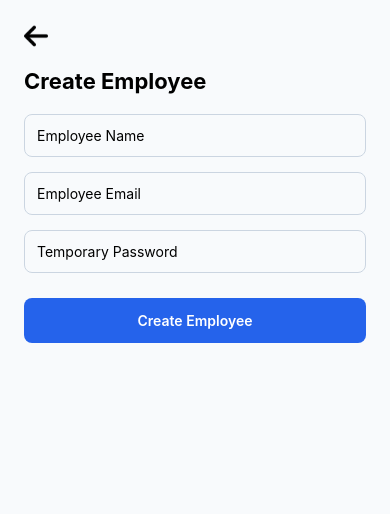
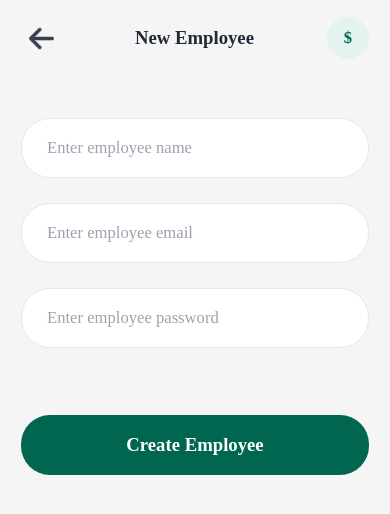
Before and after one commit to slytherin8/slyth, a React Native app in the folder slyth-app/: screen /CreateEmployee in a window 390 px wide. Shown: the top 514 px of the page. Built offline with nearby package versions, Linux system fonts and the light colour scheme; no server answers.

Commit message:
feat(CreateEmployeeScreen): Enhance form validation with field-level error states and responsive design

```diff
--- a/slyth-app/src/screens/CreateEmployeeScreen.js
+++ b/slyth-app/src/screens/CreateEmployeeScreen.js
@@ -1,3 +1,4 @@
+import React, { useState, useEffect } from "react";
 import {
   View,
   TextInput,
@@ -5,40 +6,102 @@ import {
   Text,
   StyleSheet,
   Alert,
-  ScrollView,
   Image,
-  Platform
+  Dimensions,
+  StatusBar
 } from "react-native";
-import { useState } from "react";
+import { SafeAreaProvider, SafeAreaView } from 'react-native-safe-area-context';
 import AsyncStorage from "../utils/storage";
-
 import { API } from "../constants/api";
 
+const { width, height } = Dimensions.get('window');
 
+// Responsive helper functions
+const getResponsiveSize = (size) => {
+  const scale = width / 375;
+  return Math.round(size * scale);
+};
 
-
-
+const getResponsiveFontSize = (size) => {
+  const scale = width / 375;
+  const newSize = size * scale;
+  return Math.max(newSize, size * 0.85);
+};
 
 export default function CreateEmployeeScreen({ navigation }) {
   const [name, setName] = useState("");
   const [email, setEmail] = useState("");
   const [password, setPassword] = useState("");
+  const [company, setCompany] = useState({});
 
-  // 🔐 Strong password check
+  // Error states
+  const [nameError, setNameError] = useState("");
+  const [emailError, setEmailError] = useState("");
+  const [passwordError, setPasswordError] = useState("");
+
+  useEffect(() => {
+    fetchCompany();
+  }, []);
+
+  const fetchCompany = async () => {
+    const token = await AsyncStorage.getItem("token");
+    if (!token) return;
+
+    try {
+      const res = await fetch(`${API}/api/auth/company`, {
+        headers: { Authorization: `Bearer ${token}` }
+      });
+      const data = await res.json();
+      setCompany(data);
+    } catch (err) {
+      console.log("COMPANY FETCH ERROR", err);
+      setCompany({});
+    }
+  };
+
+  // Validation functions
+  const validateEmail = (email) => {
+    const emailRegex = /^[^\s@]+@[^\s@]+\.[^\s@]+$/;
+    return emailRegex.test(email.trim());
+  };
+
   const isStrongPassword = (password) => {
     return /^(?=.*[a-z])(?=.*[A-Z])(?=.*\d)(?=.*[@$!%*?&]).{8,}$/.test(password);
   };
 
+  const clearErrors = () => {
+    setNameError("");
+    setEmailError("");
+    setPasswordError("");
+  };
+
   const createEmployee = async () => {
-    if (!name || !email || !password) {
-      return Alert.alert("All fields are required");
+    clearErrors();
+
+    // Validation
+    if (!name.trim()) {
+      setNameError("Employee name is required");
+      return;
+    }
+
+    if (!email.trim()) {
+      setEmailError("Employee email is required");
+      return;
+    }
+
+    if (!validateEmail(email)) {
+      setEmailError("Please enter a valid email address");
+      return;
+    }
+
+    if (!password.trim()) {
+      setPasswordError("Employee password is required");
+      return;
     }
 
     if (!isStrongPassword(password)) {
-      return Alert.alert(
-        "Weak Password",
-        "Password must be at least 8 characters and include uppercase, lowercase, number, and special character."
-      );
+      setPasswordError("Password must contain at least 8 characters, including uppercase, lowercase, number, and special character");
+      return;
     }
 
     const token = await AsyncStorage.getItem("token");
@@ -50,19 +113,9 @@ export default function CreateEmployeeScreen({ navigation }) {
     try {
       const payload = JSON.parse(atob(token.split('.')[1]));
       console.log("Current user from token:", payload);
-      console.log("User role:", payload.role);
-      console.log("User ID:", payload.id);
 
       if (payload.role !== 'admin') {
-        return Alert.alert(
-          "Access Denied",
-          "You need admin privileges. Please login as admin.",
-          [
-            { text: "Create Admin Account", onPress: createTestAdmin },
-            { text: "Go to Login", onPress: () => navigation.navigate("Login") },
-            { text: "Cancel" }
-          ]
-        );
+        return Alert.alert("Access Denied", "You need admin privileges to create employees.");
       }
     } catch (e) {
       console.log("Invalid token format:", e);
@@ -77,7 +130,11 @@ export default function CreateEmployeeScreen({ navigation }) {
           "Content-Type": "application/json",
           Authorization: `Bearer ${token}`
         },
-        body: JSON.stringify({ name, email, password })
+        body: JSON.stringify({
+          name: name.trim(),
+          email: email.trim().toLowerCase(),
+          password: password.trim()
+        })
       });
 
       console.log("Response status:", res.status);
@@ -88,150 +145,220 @@ export default function CreateEmployeeScreen({ navigation }) {
         console.log("BACKEND ERROR:", data);
 
         if (res.status === 403) {
-          return Alert.alert(
-            "Access Denied",
-            "You need admin privileges to create employees. Please login as admin.",
-            [
-              { text: "Create Admin Account", onPress: createTestAdmin },
-              { text: "Go to Login", onPress: () => navigation.navigate("Login") },
-              { text: "Cancel" }
-            ]
-          );
+          return Alert.alert("Access Denied", "You need admin privileges to create employees.");
+        }
+
+        if (res.status === 409 || data.message?.includes("already exists") || data.message?.includes("already registered")) {
+          setEmailError("Email already registered");
+          return;
         }
 
         return Alert.alert("Error", data.message || "Failed to create employee");
       }
 
-
-      Alert.alert("Success", "Employee created successfully ✅");
-
+      Alert.alert("Success! 🎉", "Employee created successfully", [
+        {
+          text: "OK",
+          onPress: () => {
             // Reset form
             setName("");
             setEmail("");
             setPassword("");
+            // Navigate back to dashboard
+            navigation.goBack();
+          }
+        }
+      ]);
+
     } catch (error) {
       console.log("Network error:", error);
-      Alert.alert("Network Error", "Please check if the server is running.");
-    }
-  };
-
-  const createTestAdmin = async () => {
-    try {
-      const response = await fetch(`${API}/api/auth/admin-signup`, {
-        method: "POST",
-        headers: { "Content-Type": "application/json" },
-        body: JSON.stringify({
-          companyName: "Test Company",
-          email: "admin@test.com",
-          password: "Admin123!",
-          logo: null
-        })
-      });
-
-      const data = await response.json();
-      if (response.ok) {
-        Alert.alert(
-          "Admin Created!",
-          "Test admin account created:\n\nEmail: admin@test.com\nPassword: Admin123!\n\nPlease login with these credentials.",
-          [
-            { text: "Go to Login", onPress: () => navigation.navigate("Login") }
-          ]
-        );
-      } else {
-        Alert.alert("Error", data.message);
-      }
-    } catch (error) {
-      Alert.alert("Error", error.message);
+      Alert.alert("Network Error", `Server not reachable at ${API}. Please check your connection.`);
     }
   };
 
   return (
-    <View style={styles.container}>
-      <ScrollView
-        style={styles.scrollView}
-        contentContainerStyle={styles.content}
-        showsVerticalScrollIndicator={true}
+    <SafeAreaProvider>
+      <SafeAreaView style={styles.container} edges={['top']}>
+        <StatusBar barStyle="dark-content" backgroundColor="#F5F5F5" />
+
+        {/* Header */}
+        <View style={styles.header}>
+          <TouchableOpacity
+            style={styles.backButton}
+            onPress={() => navigation.goBack()}
           >
-        {/* 🔙 Back Button */}
-        <TouchableOpacity onPress={() => navigation.goBack()}>
             <Image
               source={require("../../assets/images/back.png")}
-            style={{ width: 24, height: 24, marginBottom: 20 }}
+              style={styles.backIcon}
+              resizeMode="contain"
             />
           </TouchableOpacity>
 
-        <Text style={styles.title}>Create Employee</Text>
+          <Text style={styles.headerTitle}>New Employee</Text>
 
+          <View style={styles.companyLogoContainer}>
+            {company?.logo ? (
+              <Image source={{ uri: company.logo }} style={styles.companyLogo} />
+            ) : (
+              <View style={styles.defaultLogo}>
+                <Text style={styles.defaultLogoText}>$</Text>
+              </View>
+            )}
+          </View>
+        </View>
+
+        {/* Form Section */}
+        <View style={styles.formContainer}>
+          <View style={styles.inputContainer}>
+            {nameError ? <Text style={styles.errorText}>{nameError}</Text> : null}
             <TextInput
-          placeholder="Employee Name"
-          style={styles.input}
+              placeholder="Enter employee name"
+              placeholderTextColor="#9CA3AF"
+              style={[styles.input, nameError && styles.inputError]}
               value={name}
-          onChangeText={setName}
+              onChangeText={(text) => {
+                setName(text);
+                if (nameError) setNameError("");
+              }}
+              autoCapitalize="words"
             />
+          </View>
 
+          <View style={styles.inputContainer}>
+            {emailError ? <Text style={styles.errorText}>{emailError}</Text> : null}
             <TextInput
-          placeholder="Employee Email"
-          style={styles.input}
+              placeholder="Enter employee email"
+              placeholderTextColor="#9CA3AF"
+              style={[styles.input, emailError && styles.inputError]}
               value={email}
-          onChangeText={setEmail}
+              onChangeText={(text) => {
+                setEmail(text);
+                if (emailError) setEmailError("");
+              }}
               autoCapitalize="none"
+              keyboardType="email-address"
             />
+          </View>
 
+          <View style={styles.inputContainer}>
+            {passwordError ? <Text style={styles.errorText}>{passwordError}</Text> : null}
             <TextInput
-          placeholder="Temporary Password"
-          style={styles.input}
+              placeholder="Enter employee password"
+              placeholderTextColor="#9CA3AF"
+              style={[styles.input, passwordError && styles.inputError]}
               secureTextEntry
               value={password}
-          onChangeText={setPassword}
+              onChangeText={(text) => {
+                setPassword(text);
+                if (passwordError) setPasswordError("");
+              }}
             />
+          </View>
 
-        <TouchableOpacity style={styles.button} onPress={createEmployee}>
-          <Text style={styles.buttonText}>Create Employee</Text>
+          <TouchableOpacity style={styles.createButton} onPress={createEmployee}>
+            <Text style={styles.createButtonText}>Create Employee</Text>
           </TouchableOpacity>
-      </ScrollView>
         </View>
+      </SafeAreaView>
+    </SafeAreaProvider>
   );
 }
 
 const styles = StyleSheet.create({
   container: {
     flex: 1,
-    backgroundColor: "#F8FAFC"
+    backgroundColor: "#F5F5F5"
   },
-  scrollView: {
-    flex: 1,
+  header: {
+    flexDirection: "row",
+    justifyContent: "space-between",
+    alignItems: "center",
+    paddingHorizontal: getResponsiveSize(20),
+    paddingVertical: getResponsiveSize(16),
+    backgroundColor: "#F5F5F5"
   },
-  content: {
-    padding: 24,
-    paddingBottom: 100,
-    flexGrow: 1
+  backButton: {
+    padding: getResponsiveSize(8)
   },
   backIcon: {
-    width: 24,
-    height: 24,
-    marginBottom: 20
+    width: getResponsiveSize(24),
+    height: getResponsiveSize(24),
+    tintColor: "#374151"
   },
-  title: {
-    fontSize: 22,
+  headerTitle: {
+    fontSize: getResponsiveFontSize(18),
+    fontWeight: "600",
+    color: "#1F2937",
+    fontFamily: "Inter-SemiBold"
+  },
+  companyLogoContainer: {
+    width: getResponsiveSize(40),
+    height: getResponsiveSize(40),
+    justifyContent: "center",
+    alignItems: "center"
+  },
+  companyLogo: {
+    width: getResponsiveSize(40),
+    height: getResponsiveSize(40),
+    borderRadius: getResponsiveSize(20)
+  },
+  defaultLogo: {
+    width: getResponsiveSize(40),
+    height: getResponsiveSize(40),
+    borderRadius: getResponsiveSize(20),
+    backgroundColor: "#E5F3F0",
+    justifyContent: "center",
+    alignItems: "center"
+  },
+  defaultLogoText: {
+    fontSize: getResponsiveFontSize(16),
     fontWeight: "700",
-    marginBottom: 20
+    color: "#00664F",
+    fontFamily: "Inter-Bold"
+  },
+  formContainer: {
+    flex: 1,
+    paddingHorizontal: getResponsiveSize(20),
+    paddingTop: getResponsiveSize(40)
+  },
+  inputContainer: {
+    marginBottom: getResponsiveSize(24)
   },
   input: {
+    backgroundColor: "#FFFFFF",
     borderWidth: 1,
-    borderColor: "#CBD5E1",
-    borderRadius: 8,
-    padding: 12,
-    marginBottom: 15
+    borderColor: "#E5E7EB",
+    borderRadius: getResponsiveSize(28),
+    paddingHorizontal: getResponsiveSize(24),
+    paddingVertical: getResponsiveSize(18),
+    fontSize: getResponsiveFontSize(16),
+    color: "#1F2937",
+    fontFamily: "Inter-Regular",
+    minHeight: getResponsiveSize(56)
   },
-  button: {
-    backgroundColor: "#2563EB",
-    padding: 14,
-    borderRadius: 8,
-    marginTop: 10
+  createButton: {
+    backgroundColor: "#00664F",
+    borderRadius: getResponsiveSize(28),
+    paddingVertical: getResponsiveSize(18),
+    alignItems: "center",
+    marginTop: getResponsiveSize(40),
+    minHeight: getResponsiveSize(56)
   },
-  buttonText: {
-    color: "#fff",
-    textAlign: "center",
-    fontWeight: "600"
+  createButtonText: {
+    color: "#FFFFFF",
+    fontSize: getResponsiveFontSize(18),
+    fontWeight: "600",
+    fontFamily: "Inter-SemiBold"
+  },
+  inputError: {
+    borderColor: "#EF4444",
+    borderWidth: 2
+  },
+  errorText: {
+    color: "#EF4444",
+    fontSize: getResponsiveFontSize(12),
+    marginBottom: getResponsiveSize(8),
+    marginLeft: getResponsiveSize(4),
+    fontFamily: "Inter-Regular"
   }
 });
```
Lines whose indentation alone changed are shown as unchanged.
